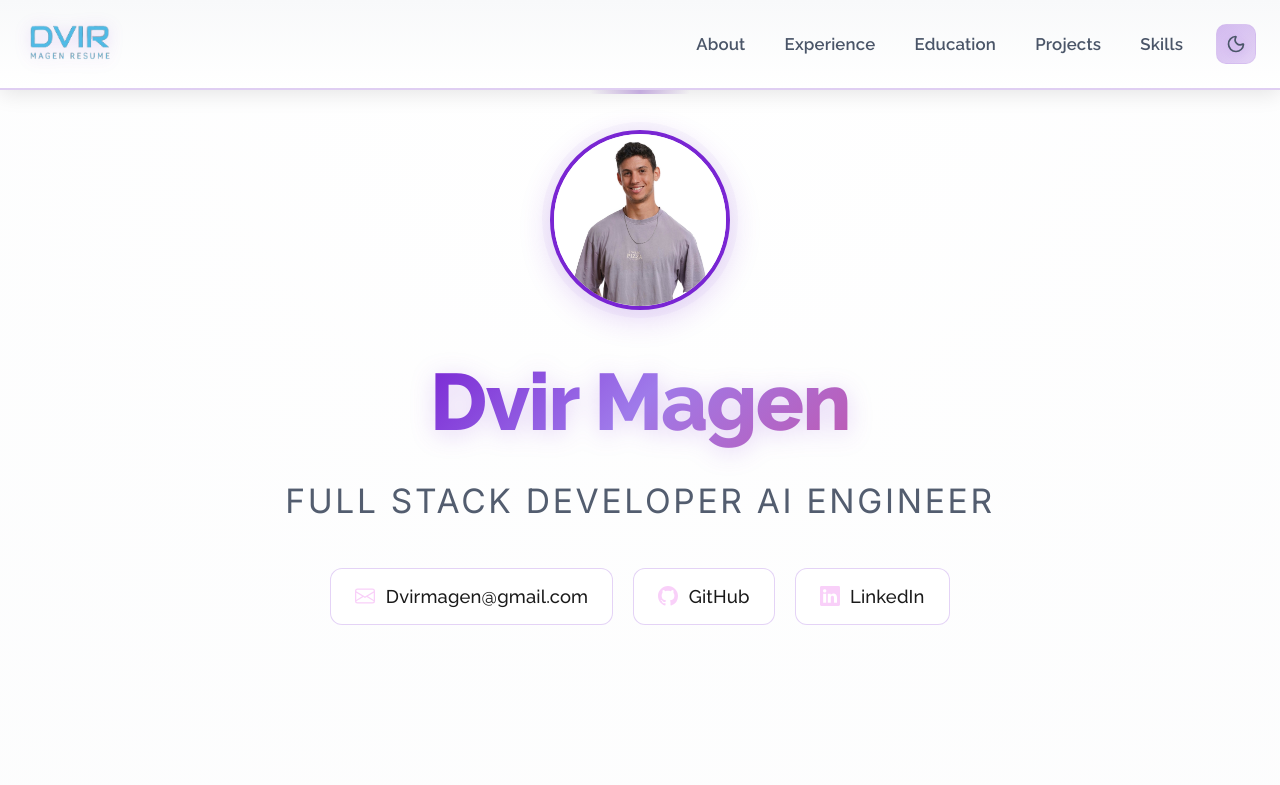
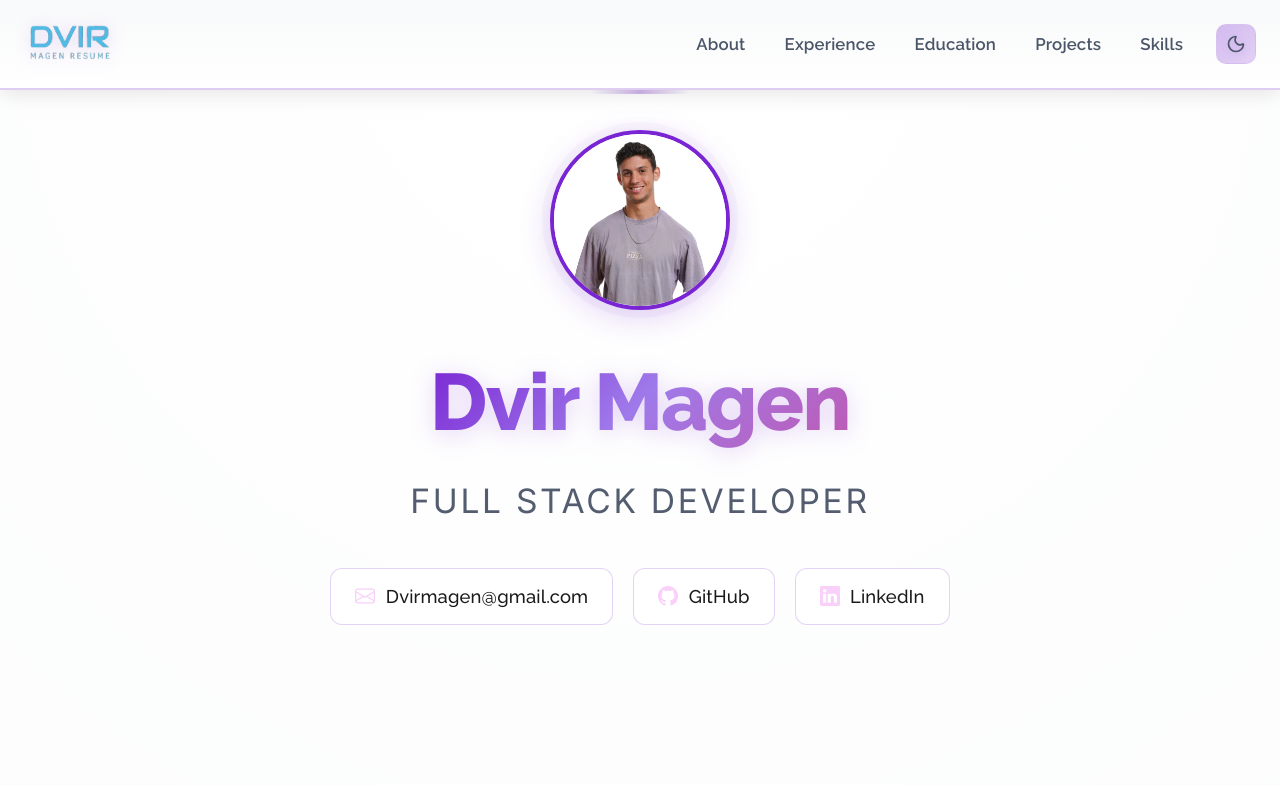
Before and after one commit to DvirMagen/Resume-Web, a React (Create React App) app: page / in a window 1280 px wide. Shown: the top 785 px of the page. Built offline with nearby package versions, Linux system fonts and the light colour scheme.

Commit message:
Small Update

```diff
--- a/src/components/Header/Header.js
+++ b/src/components/Header/Header.js
@@ -8,7 +8,7 @@ const Header = forwardRef((props, ref) => {
         <div ref={ref}>
             <ResumeHeader
                 name="Dvir Magen"
-                title="Full Stack Developer AI Engineer"
+                title="Full Stack Developer"
                 email="Dvirmagen@gmail.com"
                 links={{
                     github: CONNECTION_DATA.github,
```
